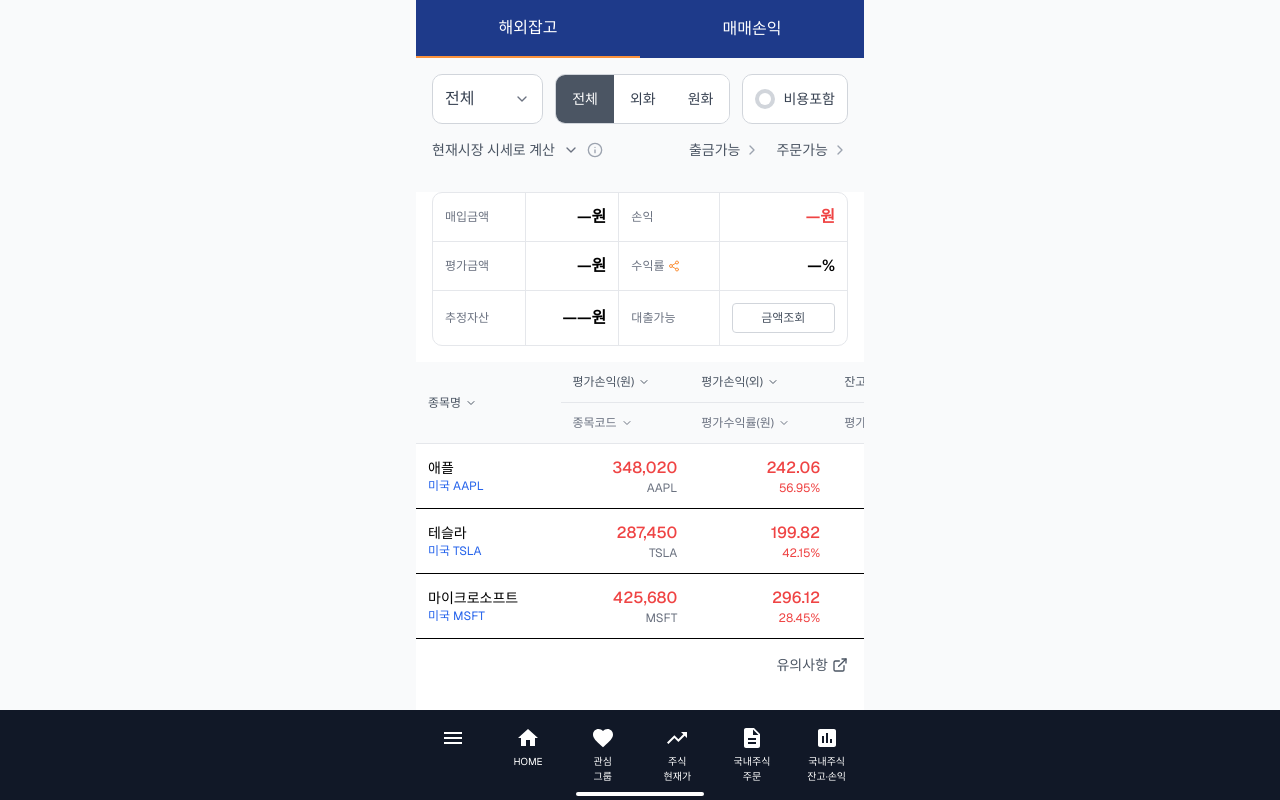
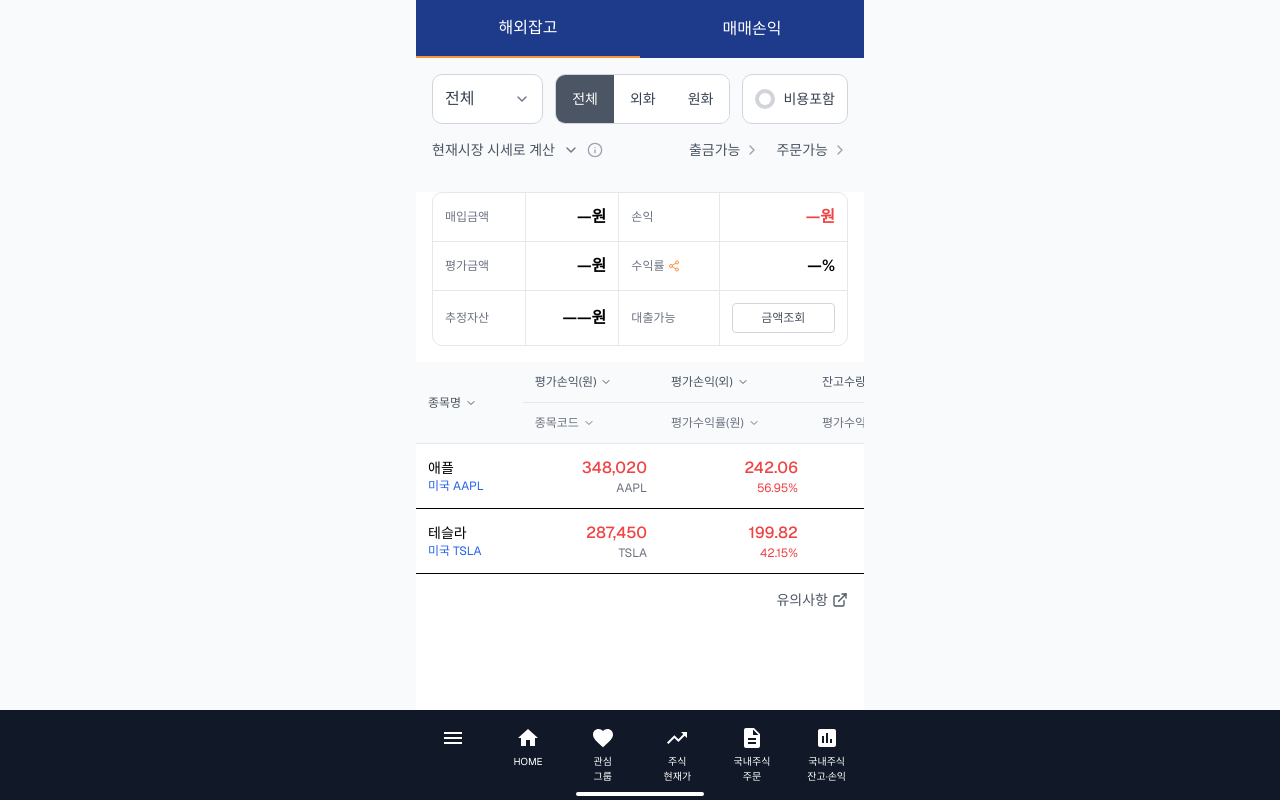
Before and after one commit to wjb127/korean-stock-app, a Next.js app: page / in a window 1280 px wide. Built offline with nearby package versions, Linux system fonts and the light colour scheme.

Commit message:
Remove Microsoft from stock data

```diff
--- a/components/stock-trading-interface.tsx
+++ b/components/stock-trading-interface.tsx
@@ -30,19 +30,6 @@ const stockData = [
     avgPriceWon: "278.45",
     totalGainPercent: "72.18%",
     totalGainPercentWon: "68.45%",
-  },
-  {
-    company: "마이크로소프트",
-    country: "미국",
-    symbol: "MSFT",
-    currentPrice: "425,680",
-    currentPriceWon: "296.12",
-    gainPercent: "28.45%",
-    gainPercentWon: "25.78%",
-    avgPrice: "331,250",
-    avgPriceWon: "230.45",
-    totalGainPercent: "65.32%",
-    totalGainPercentWon: "62.18%",
   },
 ]
 
```
